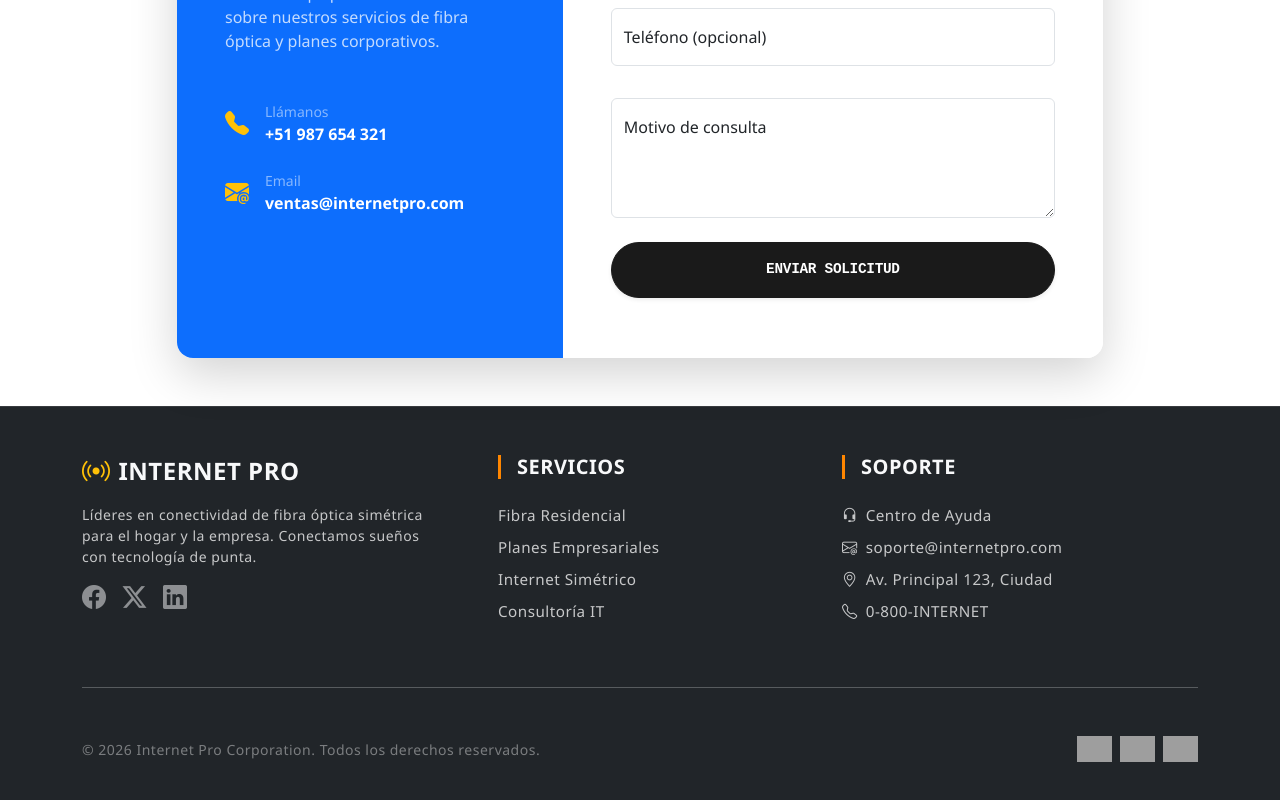
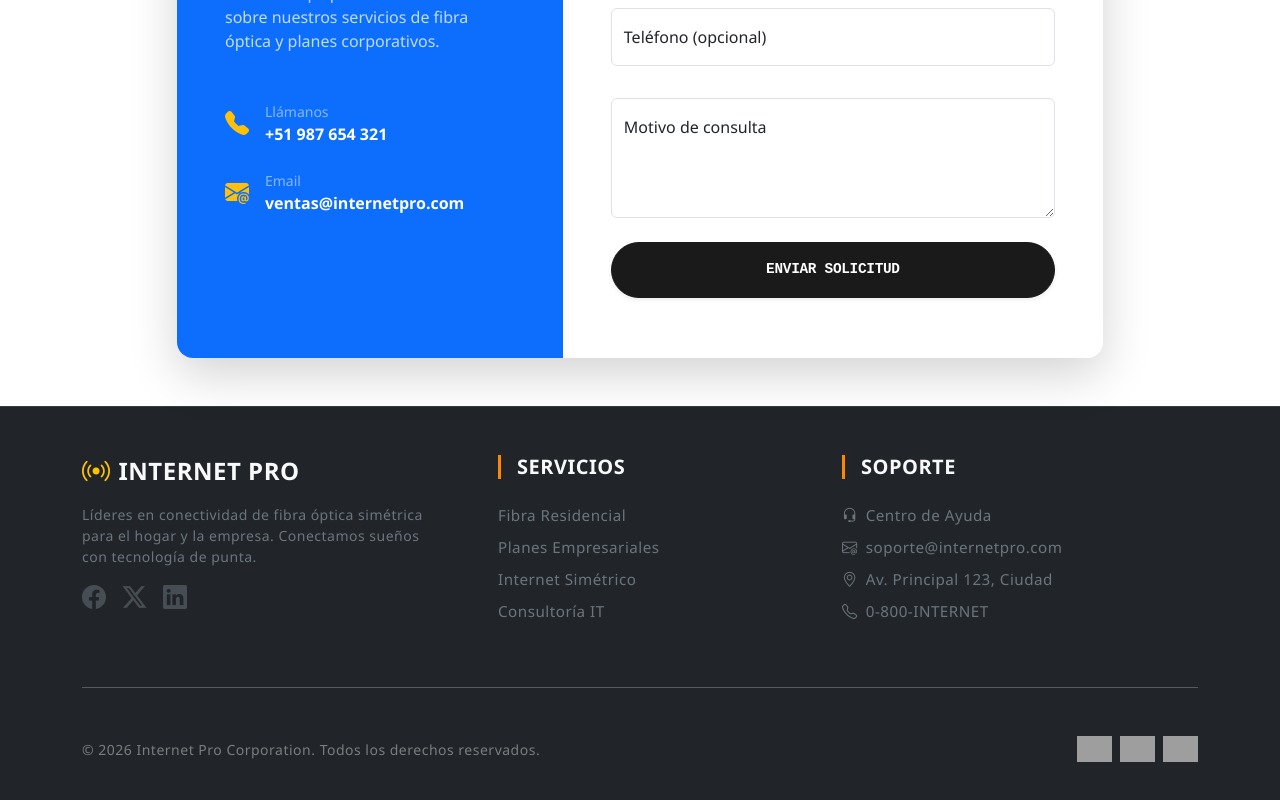
Before and after one commit to MarceloR2211/Proyecto-Aplicaciones-Web-2, an Angular app in the folder frontend_web2_proyecto/: page /contacto in a window 1280 px wide. Shown: the part 422-1222 px from the top of the page. Built offline with nearby package versions, Linux system fonts and the light colour scheme; grey boxes are pictures that could not be loaded.

Commit message:
Footer arreglado

```diff
--- a/frontend_web2_proyecto/src/app/features/views-internet/components/footer/footer.css
+++ b/frontend_web2_proyecto/src/app/features/views-internet/components/footer/footer.css
@@ -36,3 +36,14 @@
 .footer-corporate a:hover {
   color: #ffffff;
 }
+
+.footer-corporate a,
+.footer-corporate .text-muted {
+  color: #6c757d !important;
+  transition: color 0.3s ease;
+}
+
+.footer-corporate a:hover,
+.footer-corporate .hover-text-light:hover {
+  color: #ffffff !important;
+}
```
